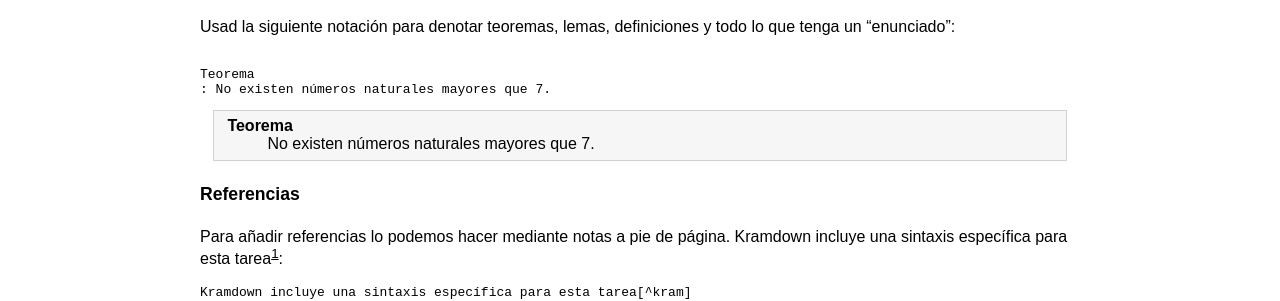
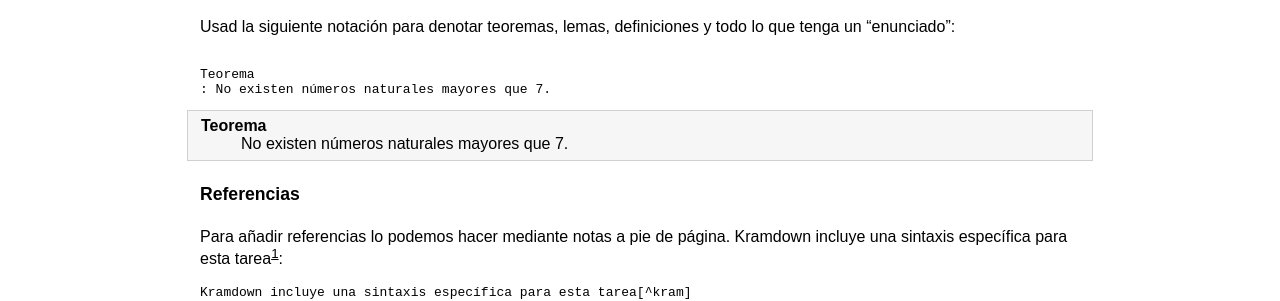
Before and after one commit to libreim/blog, a Jekyll site: the page built from guia-de-estilo.md, in a window 1280 px wide. Shown: the part 1087-1388 px from the top of the page. Built offline with Jekyll 4.4.1, drawn with Linux system fonts in a browser that asks for light colours; formulas are drawn with MathJax 3; comment, search, counter and statistics services are not loaded.

Commit message:
Ajustes CSS

```diff
--- a/css/default.css
+++ b/css/default.css
@@ -115,7 +115,7 @@ dl, code.hljs {
 	background: #f6f6f6;
 	border: 1px solid #d0d0d0;
 	overflow-x: auto;
-	margin: 0 1.5%;
+	margin: 0 -1.5%;
 	padding: 0.4em 1.5%;
 }
 code.has-jax {
```
